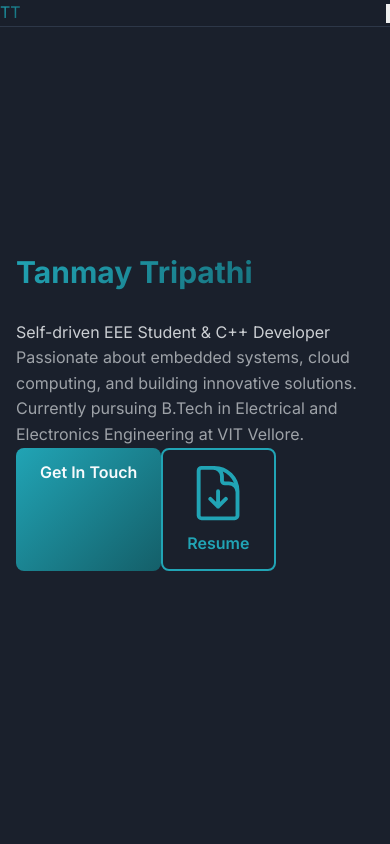
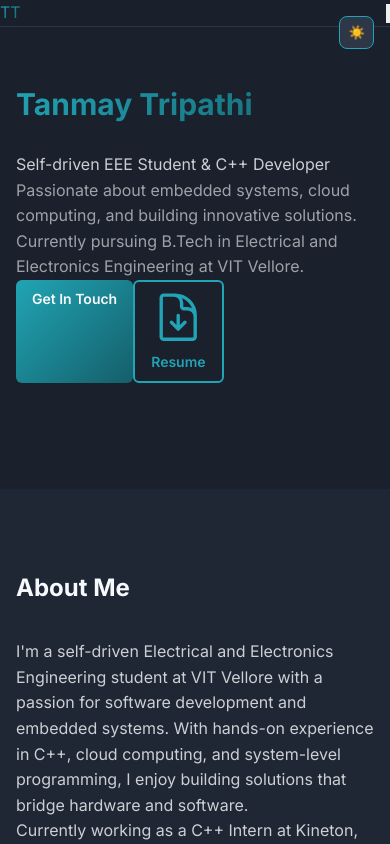
Before and after one commit to rhyode/portfolio, a Next.js app: page / in a window 390 px wide. Shown: the top 844 px of the page. Built offline with nearby package versions, Linux system fonts and the light colour scheme.

Commit message:
Add smaller buttons, adjust hero section height, add light mode toggle, and fix mobile nav z-index

```diff
--- a/src/app/globals.css
+++ b/src/app/globals.css
@@ -79,6 +79,26 @@
         transform: scale(1.05);
     }
 
+    .btn-primary-small {
+        font-weight: 600;
+        padding: 0.5rem 1rem;
+        border-radius: 0.375rem;
+        transition: all 0.3s ease;
+        transform: scale(1);
+        background: linear-gradient(135deg, #21a4b5, #145f69);
+        color: #f7fafc;
+        border: none;
+        cursor: pointer;
+        text-decoration: none;
+        display: inline-block;
+        font-size: 0.875rem;
+    }
+
+    .btn-primary-small:hover {
+        background: linear-gradient(135deg, #145f69, #0f4a52);
+        transform: scale(1.05);
+    }
+
     .btn-secondary {
         font-weight: 600;
         padding: 0.75rem 1.5rem;
@@ -93,6 +113,25 @@
     }
 
     .btn-secondary:hover {
+        background-color: #21a4b5;
+        color: #f7fafc;
+    }
+
+    .btn-secondary-small {
+        font-weight: 600;
+        padding: 0.5rem 1rem;
+        border-radius: 0.375rem;
+        transition: all 0.3s ease;
+        border: 2px solid #21a4b5;
+        color: #21a4b5;
+        background-color: transparent;
+        cursor: pointer;
+        text-decoration: none;
+        display: inline-block;
+        font-size: 0.875rem;
+    }
+
+    .btn-secondary-small:hover {
         background-color: #21a4b5;
         color: #f7fafc;
     }
@@ -179,6 +218,56 @@
 
     .glow-effect {
         box-shadow: 0 0 20px rgba(33, 164, 181, 0.3);
+    }
+
+    .theme-toggle {
+        position: fixed;
+        top: 1rem;
+        right: 1rem;
+        z-index: 1000;
+        background: #2d3748;
+        border: 1px solid #21a4b5;
+        border-radius: 0.5rem;
+        padding: 0.5rem;
+        color: #f7fafc;
+        cursor: pointer;
+        transition: all 0.3s ease;
+    }
+
+    .theme-toggle:hover {
+        background: #21a4b5;
+        color: #1a202c;
+    }
+
+    /* Light mode styles */
+    .light-mode {
+        background-color: #f7fafc;
+        color: #1a202c;
+    }
+
+    .light-mode .bg-dark-bg {
+        background-color: #f7fafc;
+    }
+
+    .light-mode .bg-dark-surface {
+        background-color: #e2e8f0;
+    }
+
+    .light-mode .text-dark-text {
+        color: #1a202c;
+    }
+
+    .light-mode .card {
+        background-color: #e2e8f0;
+        border: 1px solid rgba(33, 164, 181, 0.2);
+    }
+
+    .light-mode .nav-link {
+        color: #1a202c;
+    }
+
+    .light-mode .heading-secondary {
+        color: #1a202c;
     }
 }
 
--- a/src/app/page.tsx
+++ b/src/app/page.tsx
@@ -15,19 +15,34 @@ import ScrollToTop from "../components/ScrollToTop";
 
 export default function Home() {
   const [isLoaded, setIsLoaded] = useState(false);
+  const [isLightMode, setIsLightMode] = useState(false);
 
   useEffect(() => {
     setIsLoaded(true);
   }, []);
 
+  const toggleTheme = () => {
+    setIsLightMode(!isLightMode);
+  };
+
   return (
-    <div className="min-h-screen bg-dark-bg">
+    <div
+      className={`min-h-screen bg-dark-bg ${isLightMode ? "light-mode" : ""}`}
+    >
+      {/* Theme Toggle Button */}
+      <button
+        onClick={toggleTheme}
+        className="theme-toggle"
+        aria-label="Toggle theme"
+      >
+        {isLightMode ? "🌙" : "☀️"}
+      </button>
       {/* Navigation */}
-      <nav className="fixed top-0 w-full bg-dark-bg/80 backdrop-blur-sm z-50 border-b border-dark-surface">
+      <nav className="fixed top-0 w-full bg-dark-bg/80 backdrop-blur-sm z-40 border-b border-dark-surface">
         <div className="container-custom py-4">
           <div className="flex justify-between items-center">
             <div className="text-2xl font-bold text-gradient">TT</div>
-            <div className="hidden md:flex space-x-8">
+            <div className="hidden md:flex space-x-8 mr-16">
               <a href="#about" className="nav-link">
                 About
               </a>
@@ -50,7 +65,7 @@ export default function Home() {
       </nav>
 
       {/* Hero Section */}
-      <section className="min-h-screen flex items-center section-padding">
+      <section className="h-auto py-20 flex items-center section-padding">
         <div
           className={`container-custom text-left ${isLoaded ? "animate-fade-in" : "opacity-0"}`}
         >
@@ -64,16 +79,16 @@ export default function Home() {
               innovative solutions. Currently pursuing B.Tech in Electrical and
               Electronics Engineering at VIT Vellore.
             </p>
-            <div className="flex space-x-6 mb-12">
-              <a href="#contact" className="btn-primary">
+            <div className="flex space-x-4 mb-8">
+              <a href="#contact" className="btn-primary-small">
                 Get In Touch
               </a>
               <a
                 href="/docs/Resume_Tanmay_Tripathi.pdf"
                 target="_blank"
-                className="btn-secondary"
+                className="btn-secondary-small"
               >
-                <DocumentArrowDownIcon className="w-5 h-5 inline mr-2" />
+                <DocumentArrowDownIcon className="w-4 h-4 inline mr-2" />
                 Resume
               </a>
             </div>
--- a/src/components/MobileNav.tsx
+++ b/src/components/MobileNav.tsx
@@ -40,14 +40,14 @@ const MobileNav = () => {
       {/* Overlay */}
       {isOpen && (
         <div
-          className="fixed inset-0 bg-black/50 backdrop-blur-sm z-[100]"
+          className="fixed inset-0 bg-black/50 backdrop-blur-sm z-[1001]"
           onClick={closeMenu}
         />
       )}
 
       {/* Mobile Menu */}
       <div
-        className={`fixed top-0 right-0 h-full w-64 bg-dark-surface transform transition-transform duration-300 ease-in-out z-[101] ${
+        className={`fixed top-0 right-0 h-full w-64 bg-dark-surface transform transition-transform duration-300 ease-in-out z-[1002] ${
           isOpen ? "translate-x-0" : "translate-x-full"
         }`}
       >
```
